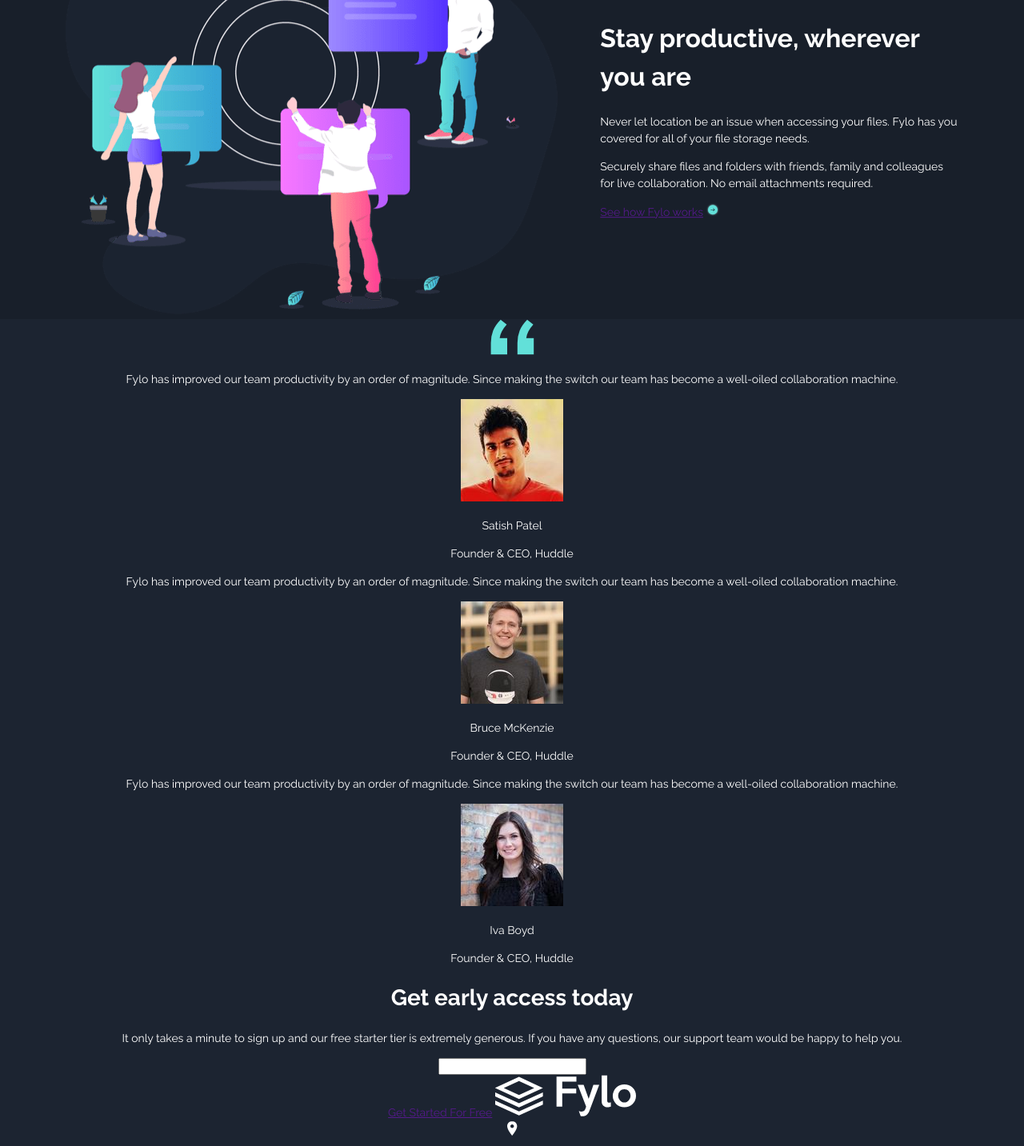
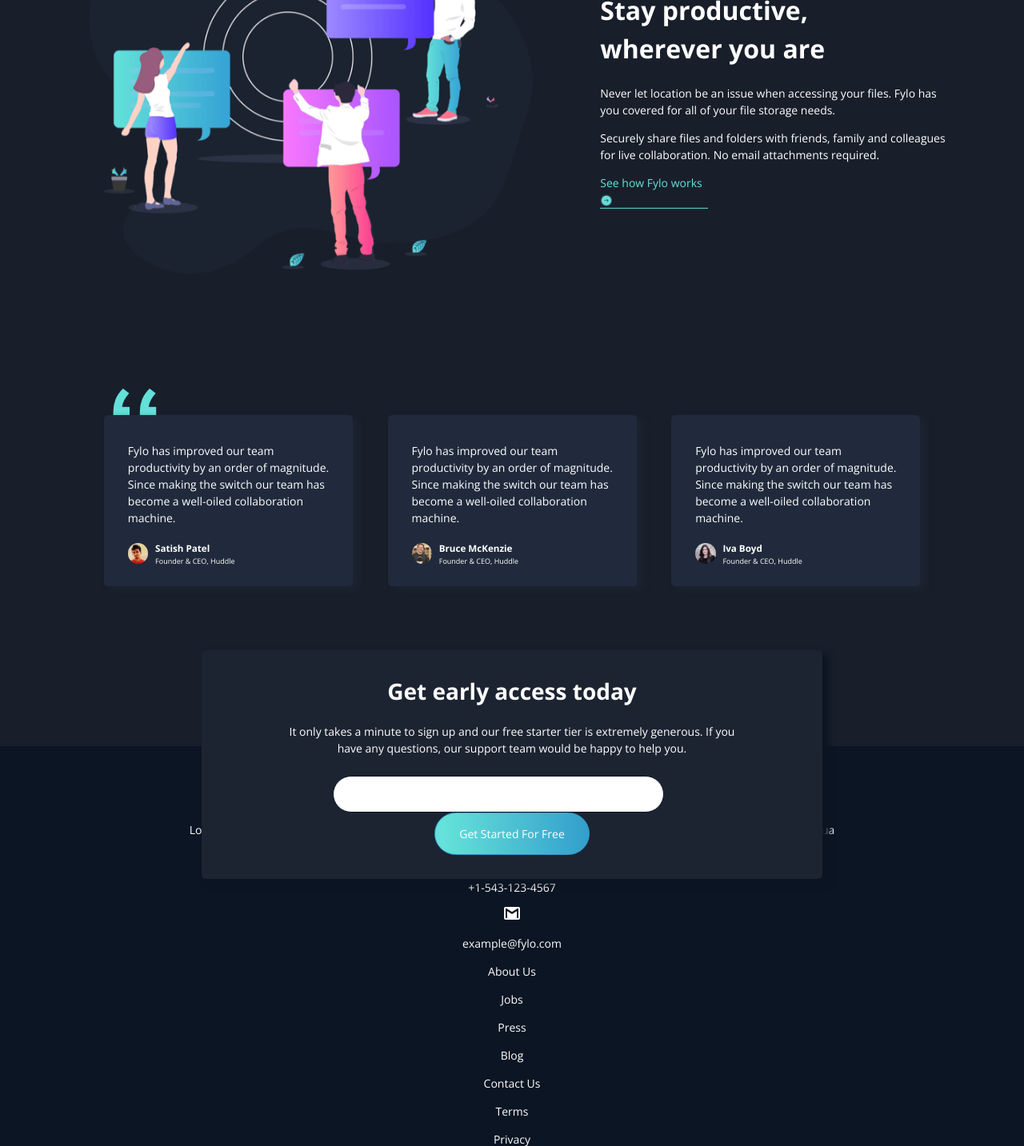
Before and after one commit to SmileyDoodle/Fylo, a plain HTML site: page index.html in a window 1280 px wide. Shown: the part 1801-3234 px from the top of the page at 80% size. Drawn offline with nearby package versions, Linux system fonts and the light colour scheme.

Commit message:
Styling "stay productive" and "testimony" sections

```diff
--- a/css/styles.css
+++ b/css/styles.css
@@ -7,7 +7,8 @@ body {
     margin: 0;
     text-align: center;
     /* width: 1440px; */
-    font-family: 'Raleway', sans-serif;
+    font-family: 'Open Sans', sans-serif;
+    font-weight: 400;
     line-height: 1.5;
 }
 
@@ -141,11 +142,24 @@ body {
 }
 .container-5 h1 {
     font-size: 2rem;
+    width: 70%;
+}
+.container-5 a {
+    color:  hsl(176, 68%, 64%);
+    font-family: 'Open Sans', sans-serif;
+    font-weight: 400;
+    text-decoration: none;
+}
+.container-5 p {
+    font-family: 'Open Sans', sans-serif;
+    font-weight: 400;
 }
 .image-stay-productive {
     display: inline-block;
     position: relative;
-
+}
+.image-stay-productive img {
+    width: 90%;
 }
 .stay-productive {
     display: inline-block;
@@ -153,19 +167,119 @@ body {
     width: 35%;
     text-align: left;
     padding: 0 0 0 50px;
+    top: 30%;
+    transform: translateY(-30%);
 }
-.image-stay-productive {
+.stay-productive img {
+    vertical-align: middle;
+}
+.line {
+    width: 30%;
+    border-bottom: 1px solid hsl(176, 68%, 64%);
+}
+
+
+.container-6 {
+    background-color: hsl(218, 28%, 13%);
+    padding: 120px 0 200px 0;
+}
+.bg-quotes {
+    position: relative;
+    width: 10%;
+    left: 6.5rem;
+    top: 1rem;
+}
+.CEO-name {
     display: inline-block;
     position: relative;
+    padding-left: 5px;
+    margin: 0;
 }
-.stay-productive {
+.CEO-name h5 {
+    padding: 0;
+    margin: 0;
+}
+.CEO-name p {
+    font-size: xx-small;
+    margin: 0;
+}
+.profile img {
+    border-radius: 50%;
+    width: 10%;
+}
+.profile {
+    background-color: hsl(219, 30%, 18%);
+    border-radius: 5px;
     display: inline-block;
     position: relative;
-    width: 35%;
+    width: 20%;
     text-align: left;
-    padding: 0 0 0 50px;
-    top: 45%;
-    transform: translateY(-45%);
+    padding: 20px 25px 20px 30px;
+    margin: 0 20px;
+    box-shadow: 8px 5px 8px 0px hsl(217, 28%, 15%);
+}
+.profile p {
+    padding-bottom: 5px;
 }
 
+
+.container-7 {
+    background-color: hsl(217, 28%, 15%);
+    border-radius: 5px;
+    box-shadow: 8px 5px 8px 0px hsl(216, 53%, 9%);
+    padding: 30px 100px 30px 100px;
+    position: absolute;
+    left: 0;
+    right: 0;
+    transform: translateY(-120px);
+    margin: auto;
+    width: 45%;
+}
+.container-7 h1 {
+    margin-top: 0;
+}
+.email {
+    background-color: white;
+    border-radius:28px;
+    border:1px solid hsl(216, 53%, 9%);
+    display:inline-block;
+    cursor:pointer;
+    color: gray;
+    font-family: 'Open Sans', sans-serif;
+    font-weight: 400;
+    font-size: x-small;
+    padding:15px 140px;
+    text-decoration:none;
+    margin: 10px 35px 0 0;
+}
+.btn-start {
+    background-color: hsl(198, 60%, 50%);
+    border-radius:28px;
+    border:1px solid  hsl(198, 60%, 50%);
+    display:inline-block;
+    cursor:pointer;
+    color:#ffffff;
+    font-family: 'Open Sans', sans-serif;
+    font-weight: 400;
+    font-size: 14px;
+    padding:15px 30px;
+    text-decoration:none;
+    background:linear-gradient(to right,  hsl(176, 68%, 64%) 5%,  hsl(198, 60%, 50%) 100%);
+}
+.btn-start:hover {
+    background:linear-gradient(to right, hsl(198, 60%, 50%)  5%,  hsl(176, 68%, 64%) 100%);
+    background-color: hsl(198, 60%, 50%) ;
+}
+.btn-start:active {
+    position:relative;
+    top:1px;
+}
+
+
+
+.container-8 {
+    background-color: hsl(216, 53%, 9%);
+}
+
+
 /****** ID SELECTORS ******/
--- a/index.html
+++ b/index.html
@@ -55,44 +55,58 @@
             <h1>Stay productive, wherever you are</h1>
             <p>Never let location be an issue when accessing your files. Fylo has you covered for all of your file storage needs.</p>
             <p>Securely share files and folders with friends, family and colleagues for live collaboration. No email attachments required.</p>
+            <div class="line">
                 <a href="">See how Fylo works</a>
                 <img src="images/icon-arrow.svg" alt="arrow">
             </div>
         </div>
+    </div>
     <div class="container-6">
+        <div class= "bg-quotes">
             <img src="images/bg-quotes.png" alt="bg-quotes">
-        <div class="profile-1">
+        </div>
+        <div class="profile">
             <p>Fylo has improved our team productivity by an order of magnitude. Since making the switch our team has become a well-oiled collaboration machine.</p>
             <div class="profile-1-photo">
                 <img src="images/profile-1.jpg" alt="photo">
-                <p>Satish Patel </p>
+                <div class="CEO-name">
+                    <h5>Satish Patel </h5>
                     <p>Founder & CEO, Huddle</p>
                 </div>
             </div>
-        <div class="profile-2">
+        </div>
+        <div class="profile">
             <p>Fylo has improved our team productivity by an order of magnitude. Since making the switch our team has become a well-oiled collaboration machine.</p>
             <div class="profile-2-photo">
                 <img src="images/profile-2.jpg" alt="photo">
-                <p>Bruce McKenzie</p>
+                <div class="CEO-name">
+                    <h5>Bruce McKenzie</h5>
                     <p>Founder & CEO, Huddle</p>
                 </div>
             </div>
-        <div class="profile-3">
+        </div>
+        <div class="profile">
             <p>Fylo has improved our team productivity by an order of magnitude. Since making the switch our team has become a well-oiled collaboration machine. </p>
             <div class="profile-3-photo">
                 <img src="images/profile-3.jpg" alt="photo">
-                <p>Iva Boyd</p>
+                <div class="CEO-name">
+                    <h5>Iva Boyd</h5>
                     <p>Founder & CEO, Huddle </p>
+                </div>
             </div>
         </div>
     </div>
     <div class="container-7">
         <h1>Get early access today</h1>
         <p>It only takes a minute to sign up and our free starter tier is extremely generous. If you have any questions, our support team would be happy to help you.</p>
+        <div class="get-started">
             <form action="mailto: email@example.com" method="POST" enctype="text/plain">
-            <input type="email" name="Your Email">
+                <input class="email" type="email" name="Your Email">
+                <label class="btn-start"> Get Started For Free </label>
             </form>
-        <a href="">Get Started For Free</a>
+        </div>
+    </div>
+    <div class="container-8">
         <img src="images/logo.svg" alt="logo">
         <div class="location">
             <img src="images/icon-location.svg" alt="location">
@@ -123,6 +137,5 @@
             <img src="images/instagram.svg" alt="imstagram">
         </div>
     </div>
-
 </body>
 </html>
```
Lines whose indentation alone changed are shown as unchanged.
